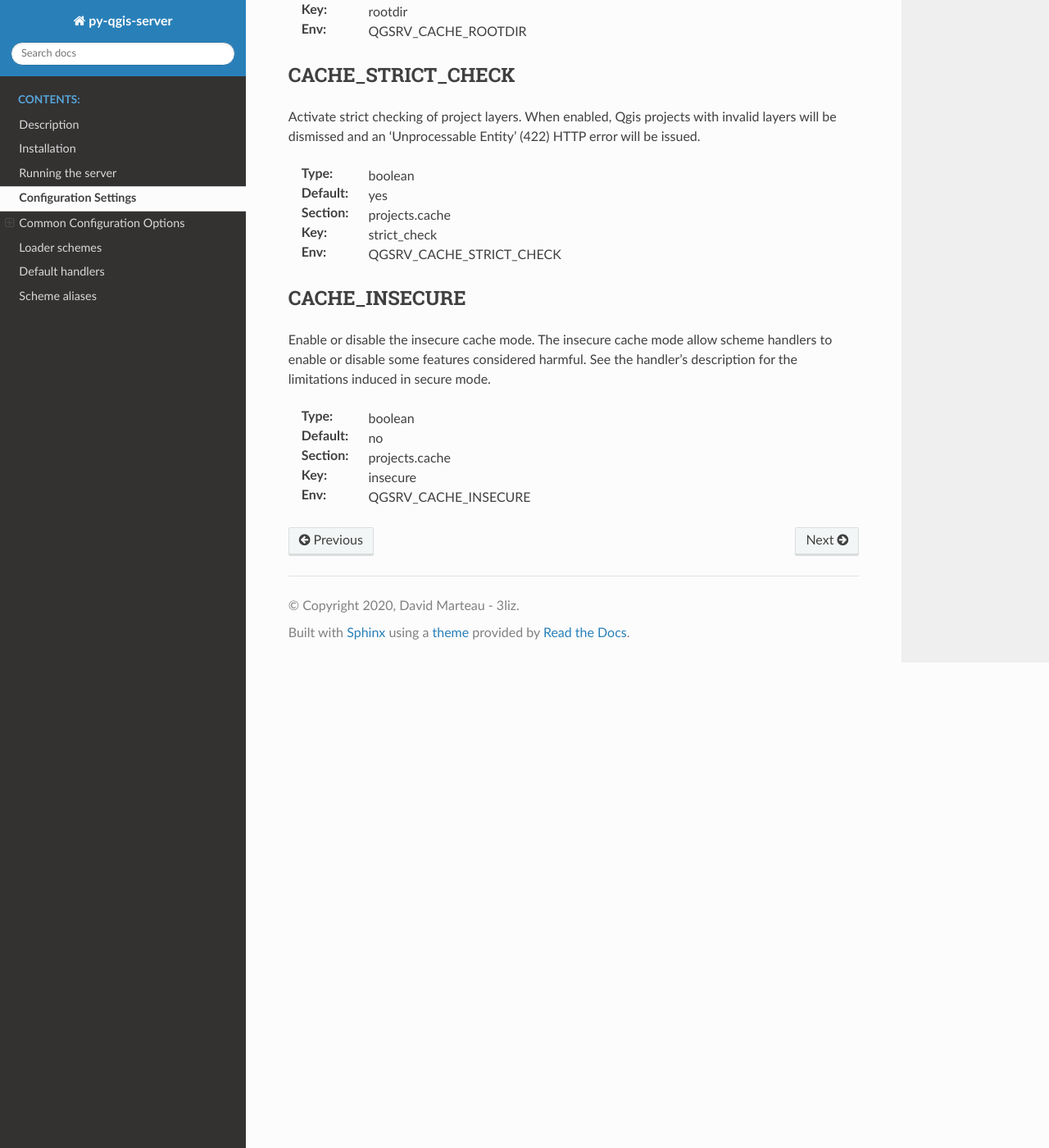
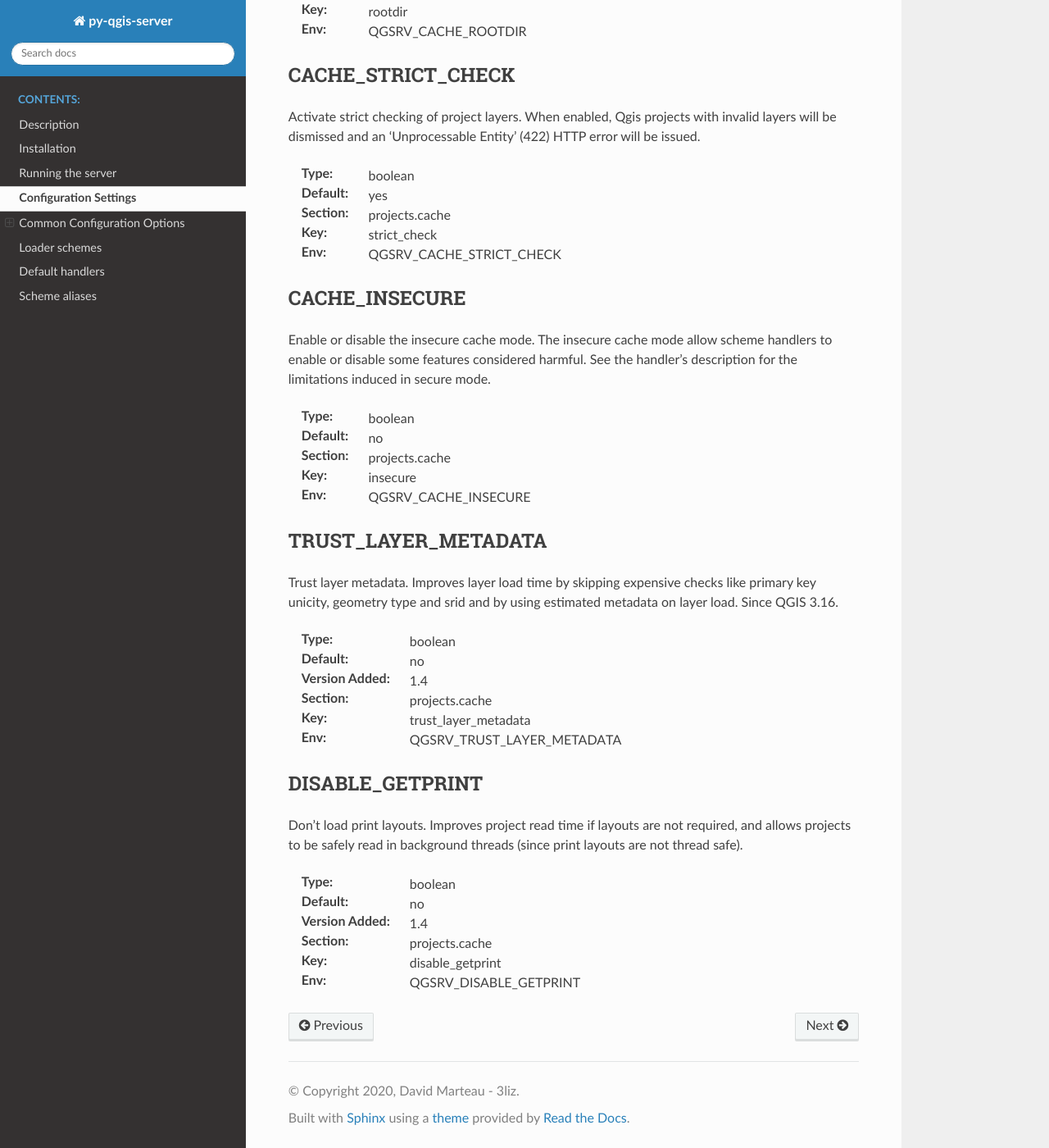
Before and after one commit to 3liz/py-qgis-server, a Sphinx documentation site: the page built from doc/configuration.rst, in a window 1280 px wide and 1400 px high, scrolled down 3867 px. Shown: the whole window at 82% size. Built offline with Sphinx 7.4.7 and the Read the Docs theme 2.0.0, drawn with Linux system fonts in a browser that asks for light colours.

Commit message:
Support config for Qgis 3.16 read flags

```diff
--- a/doc/configuration.rst
+++ b/doc/configuration.rst
@@ -276,3 +276,41 @@ for the limitations induced in secure mode.
 :Section: projects.cache
 :Key: insecure
 :Env: QGSRV_CACHE_INSECURE
+
+
+
+.. _TRUST_LAYER_METADATA:
+
+TRUST_LAYER_METADATA
+--------------------
+
+Trust layer metadata. Improves layer load time by skipping expensive checks
+like primary key unicity, geometry type and
+srid and by using estimated metadata on layer load. Since QGIS 3.16.
+
+
+:Type: boolean
+:Default: no
+:Version Added: 1.4
+:Section: projects.cache
+:Key: trust_layer_metadata
+:Env: QGSRV_TRUST_LAYER_METADATA
+
+
+
+.. _DISABLE_GETPRINT:
+
+DISABLE_GETPRINT
+----------------
+
+Don't load print layouts. Improves project read time if layouts are not required,
+and allows projects to be safely read in background threads (since print layouts are
+not thread safe).
+
+
+:Type: boolean
+:Default: no
+:Version Added: 1.4
+:Section: projects.cache
+:Key: disable_getprint
+:Env: QGSRV_DISABLE_GETPRINT
```
Also changed, not shown: README_1_4.md (added, +6 -0 lines), 10 other files.
